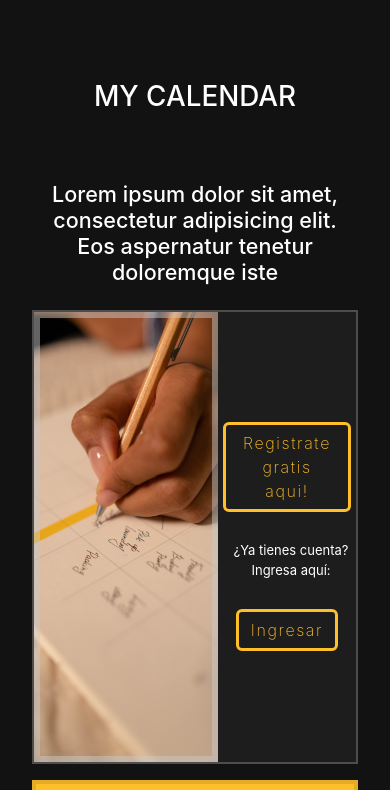
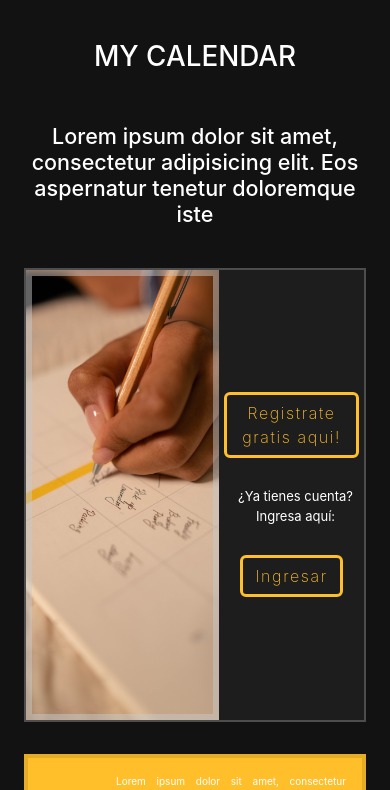
Before and after one commit to SantiagoTonin/CalendarFront, a React (Create React App) app: page / in a window 390 px wide. Shown: the top 790 px of the page. Built offline with nearby package versions, Linux system fonts and the light colour scheme.

Commit message:
responsive mejorado y limpieza de codigo

```diff
--- a/src/components/landingPage/Landing.js
+++ b/src/components/landingPage/Landing.js
@@ -5,7 +5,7 @@ const Landing = () => {
   return (
     <div className='landingMainContainer'>
       <div>
-        <h1 className='pt-5'>MY CALENDAR</h1>
+        <h1 className='pt-3'>MY CALENDAR</h1>
         <h4>Lorem ipsum dolor sit amet, consectetur adipisicing elit. Eos aspernatur tenetur doloremque iste </h4>
       </div>
       <div>
--- a/src/components/landingPage/landing.css
+++ b/src/components/landingPage/landing.css
@@ -4,16 +4,16 @@
   max-height: fit-content;
   display: flex;
   flex-direction: column;
-  gap: 1rem;
+  gap: 2rem;
   background-color: var(--main-color);
   color: white;
-  padding: 2rem;
+  padding: 1.5rem;
 }
 
 .landingMainContainer > div:first-child {
   display: grid;
   grid-template-columns: 100%;
-  grid-template-rows: 150px;
+  grid-template-rows: 100px;
   text-align: center;
 }
 
@@ -51,7 +51,7 @@
   font-weight: 400;
 }
 
-.loginBtn:hover, .loginBtn:active, .loginBtn:focus  {
+.loginBtn:is(:hover,:active:focus)  {
   background-color: var(--btn-color)!important;
   color: var(--btn-contrast);
   border: 4px solid var(--btn-contrast);
```
